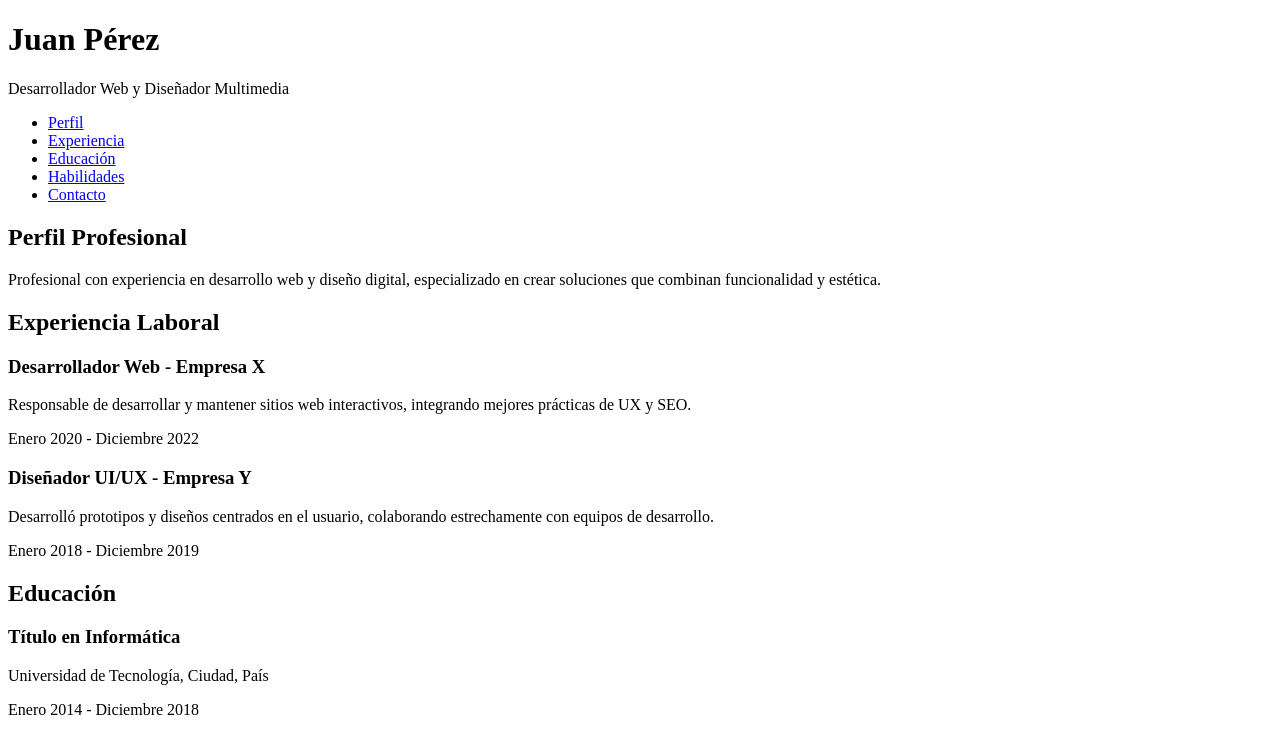
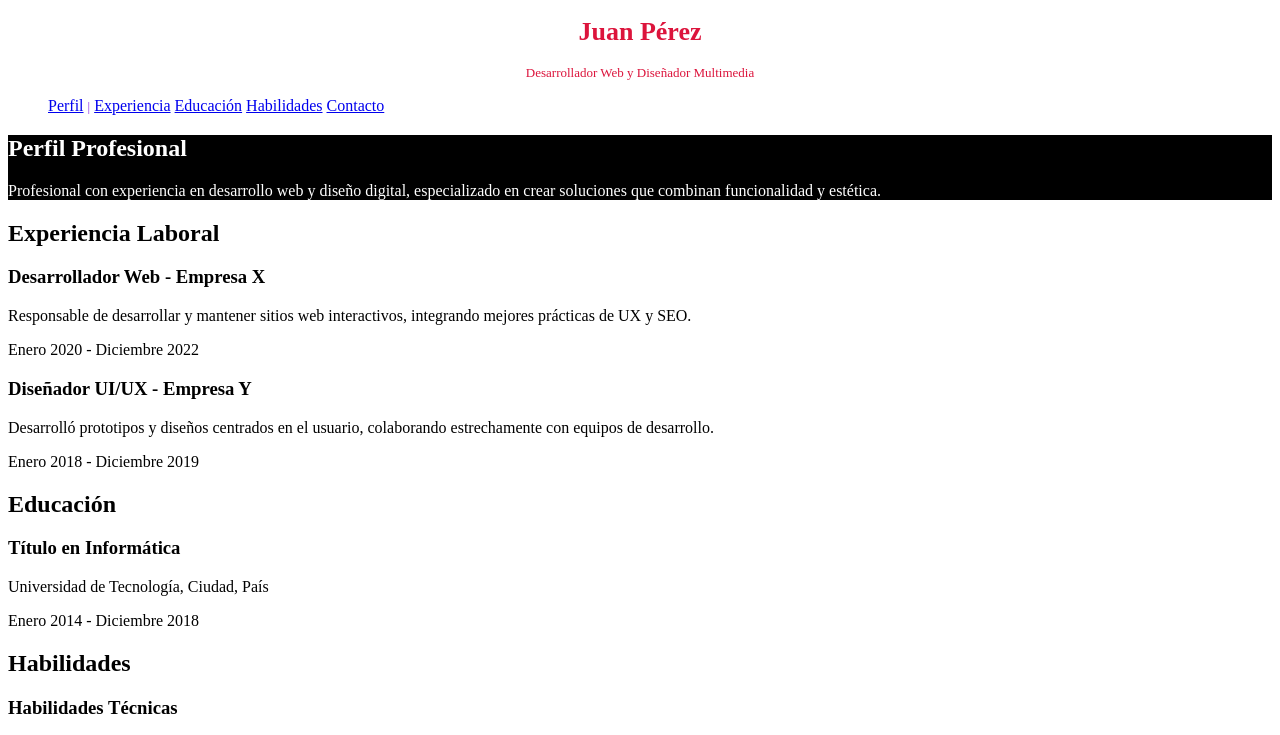
Before and after one commit to cursosbackend/modulo-2-html, a plain HTML site: page index.html in a window 1280 px wide. Shown: the top 735 px of the page. Drawn offline with Linux system fonts and the light colour scheme.

Commit message:
css y html conectados

```diff
--- a/assets/css/estilos.css
+++ b/assets/css/estilos.css
@@ -0,0 +1,32 @@
+
+
+
+/*  llamando a la etiqueta  */
+header {
+    text-align:center;
+    color: crimson;
+    font-size: small;
+}
+/*  llamando a la etiqueta  */
+nav p {
+    text-align: center;
+    display: inline  ;
+
+
+}
+/* esto es para llamar ids  */
+#perfil  {
+    background-color: black;
+    color: white;
+
+}
+/* esto es para llamar las clases */
+.agrupacion {
+    background-color: aqua;
+}
+
+
+.pipeline {
+    color: blueviolet;
+    font-size: small;
+}
--- a/index.html
+++ b/index.html
@@ -17,11 +17,11 @@
   <!-- Navegación: Enlaces para saltar a cada sección del CV -->
   <nav>
     <ul>
-      <li><a href="#perfil">Perfil</a></li>
-      <li><a href="#experiencia">Experiencia</a></li>
-      <li><a href="#educacion">Educación</a></li>
-      <li><a href="#habilidades">Habilidades</a></li>
-      <li><a href="#contacto">Contacto</a></li>
+      <p><a href="#perfil">Perfil</a> <p class="pipeline">|</p></p>
+      <p><a href="#experiencia">Experiencia</a></p>
+      <p><a href="#educacion">Educación</a></p>
+      <p><a href="#habilidades">Habilidades</a></p>
+      <p><a href="#contacto">Contacto</a></p>
     </ul>
   </nav>
 
```
